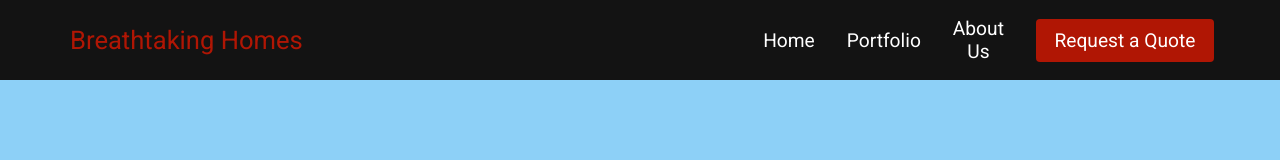
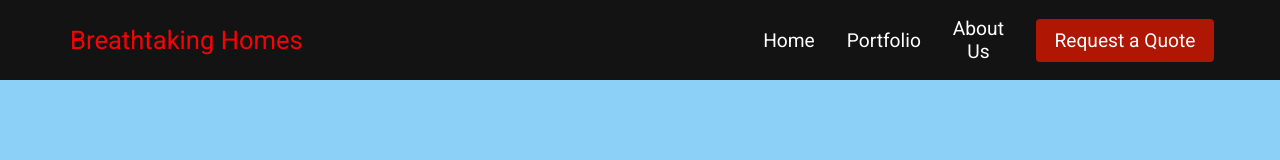
Before and after one commit to dav1dhans3n/breathtaking-homes, a plain HTML site: page index.html in a window 1280 px wide. Shown: the top 160 px of the page. Drawn offline with Linux system fonts and the light colour scheme.

Commit message:
Brighter Logo

```diff
--- a/css/index.css
+++ b/css/index.css
@@ -40,8 +40,9 @@
 
 #navbar__logo {
   padding: 0 20px;
-  color: #b01604;
-  /* #f94430; */
+  color: rgb(245, 4, 4);
+  /*color: #b01604;
+   #f94430; */
   display: flex;
   align-items: center;
   cursor: pointer;
```
